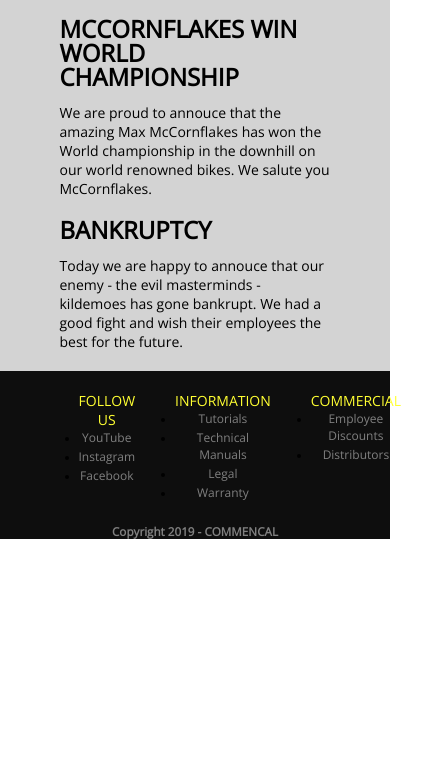
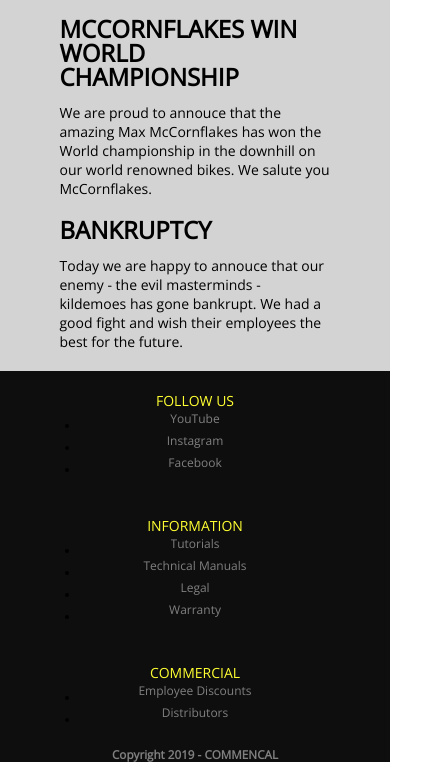
Before and after one commit to AsgerBPedersen/Commencal, a website: page index.html in a window 390 px wide. Shown: the part 1981-2743 px from the top of the page, 421 px wide, since content can reach past the window. Before the commit the page ends 2520 px from the top, so only its background shows below. Drawn offline with nearby package versions, Linux system fonts and the light colour scheme; files that its build step writes are made by us from their sources.

Commit message:
fixed animation of footer links

```diff
--- a/sass/layout/_footer.scss
+++ b/sass/layout/_footer.scss
@@ -12,6 +12,10 @@
         padding: 2rem;
         &__title {
             color: $color-yellow;
+        }
+        &__wrapper {
+            display: inline-block;
+            overflow: hidden;
         }
 
         &__link {
@@ -50,3 +54,11 @@
         color: $color-gray;
     }
 }
+
+@media (max-width: 500px) {
+    .site-footer {
+        &__listwrapper {
+        flex-direction: column;
+        }
+    }
+}
```
